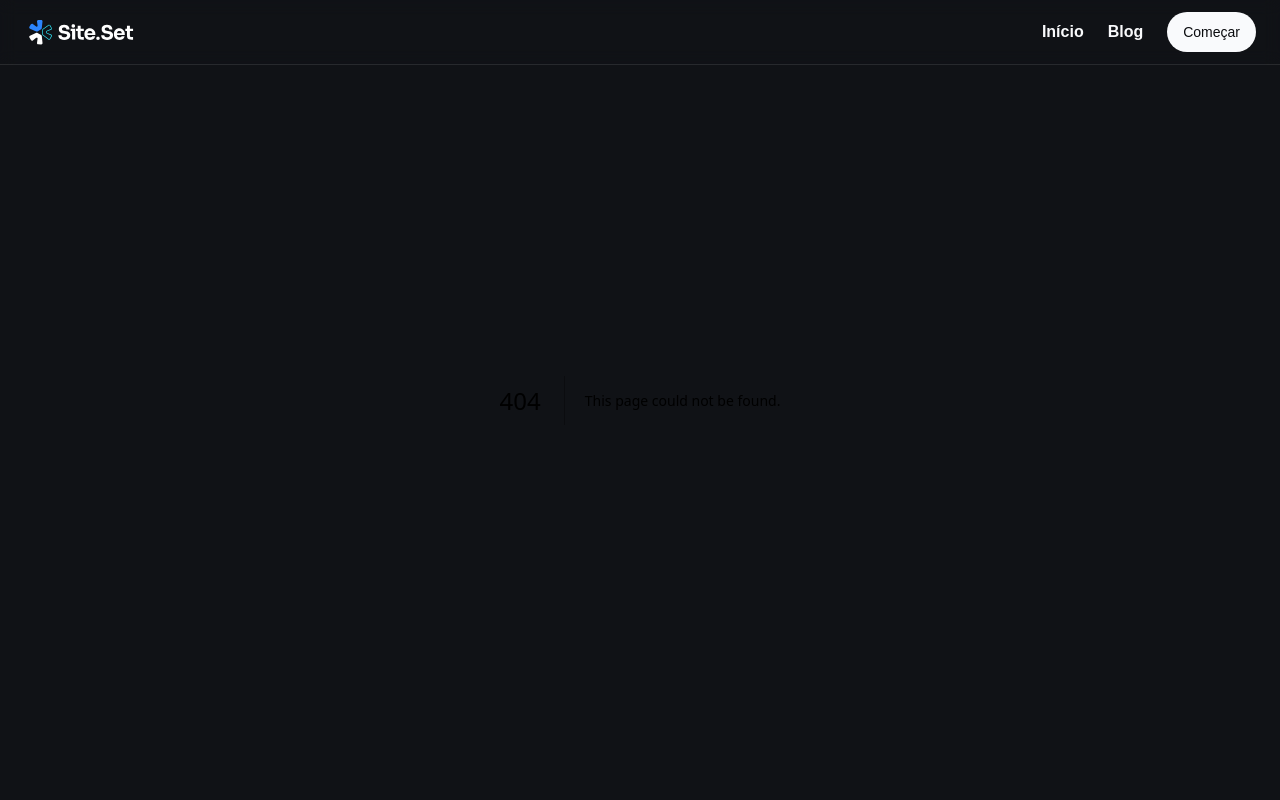
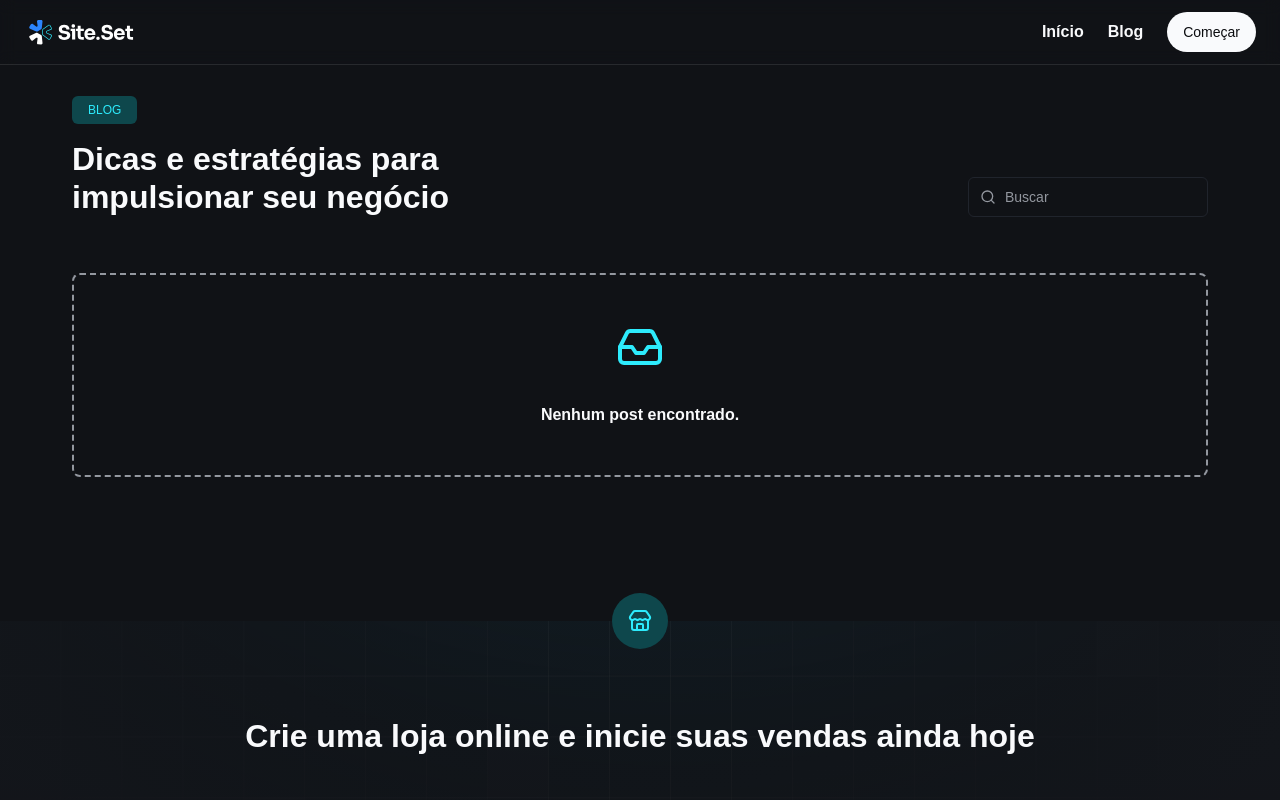
Before and after one commit to pedrobarrosgg1-a11y/projetonext, a Next.js app: page /blog-page in a window 1280 px wide. Before the commit this address had no page. Shown: the top 800 px of the page. Built offline with nearby package versions, Linux system fonts and the light colour scheme; a web font is replaced by a local one.

Commit message:
Migrating the Post Listing.

```diff
--- /dev/null
+++ b/src/app/blog/page.tsx
@@ -0,0 +1,10 @@
+import { getAllPosts } from "@/src/lib/posts";
+import { BlogList } from "@/src/templates/blog";
+
+export default function BloglistPage() {
+  const sortedPosts = getAllPosts().sort((a, b) => new Date(b.date).getTime() - new Date(a.date).getTime());
+
+  return (
+    <BlogList posts={sortedPosts} />
+  );
+}
--- a/src/components/search/search.tsx
+++ b/src/components/search/search.tsx
@@ -1,11 +1,12 @@
 import { cn } from "@/src/lib/utils";
 import { CircleX, SearchIcon } from "lucide-react";
-import { useRouter } from "next/router";
+import { useRouter, useSearchParams } from "next/navigation";
 import { useCallback } from "react";
 
 export const Search = () => {
   const router = useRouter();
-  const query = router.query.q as string;
+  const searchParams = useSearchParams();
+  const query = searchParams?.get('q') ?? '';
 
   const handleSearch = useCallback(
     (event: React.FormEvent) => {
@@ -14,33 +15,32 @@ export const Search = () => {
         router.push(`/blog?q=${encodeURIComponent(query)}`);
       }
     },
-    [query, router],
+    [query, router]
   );
 
   const handleQueryChange = (event: React.ChangeEvent<HTMLInputElement>) => {
     const newQuery = event.target.value;
-    router.push(`/blog?q=${encodeURIComponent(newQuery)}`, undefined, {
-      shallow: true,
+    router.push(`/blog?q=${encodeURIComponent(newQuery)}`, {
       scroll: false,
     });
   };
 
-  const resetSearch = useCallback(() => {
-    router.push("/blog", undefined, { shallow: true, scroll: false });
-  }, [router]);
+  const resetSearch = () => {
+    router.push('/blog', { scroll: false });
+  };
 
   return (
     <form onSubmit={handleSearch} className="relative group w-full md:w-60">
       <SearchIcon
         className={cn(
-          "text-gray-300 absolute left-3 top-1/2 -translate-y-1/2 h-4 w-4 transition-colors duration-200 group-focus-within:text-blue-300",
-          query ? " text-blue-300" : "",
+          'text-gray-300 absolute left-3 top-1/2 -translate-y-1/2 h-4 w-4 transition-colors duration-200 group-focus-within:text-blue-300',
+          query ? ' text-blue-300' : ''
         )}
       />
 
       <input
         type="text"
-        value={query || ""}
+        value={query}
         placeholder="Buscar"
         onChange={handleQueryChange}
         className="w-full h-10 md:w-60 bg-transparent border border-gray-400 pl-9 text-gray-100 rounded-md text-body-sm outline-none transition-all duration-200 focus-within:border-blue-300 focus-within:ring-1 focus-within:ring-blue-300 placeholder:text-gray-300 placeholder:text-body-sm"
@@ -48,7 +48,7 @@ export const Search = () => {
 
       {query && (
         <CircleX
-          className="absolute h-4 w-4 top-1/2 -translate-y-1/2 right-3 text-gray-300"
+          className="absolute w-4 h-4 top-1/2 -translate-y-1/2 right-3 text-gray-300"
           onClick={resetSearch}
         />
       )}
--- a/src/hooks/use-clipboard/use-clipboard.ts
+++ b/src/hooks/use-clipboard/use-clipboard.ts
@@ -1,3 +1,4 @@
+'use client';
 import { useCallback, useState, useEffect } from "react";
 
 type UseClipboardPropos = {
--- /dev/null
+++ b/src/pages/api/hello.ts
@@ -0,0 +1,13 @@
+// Next.js API route support: https://nextjs.org/docs/api-routes/introduction
+import type { NextApiRequest, NextApiResponse } from "next";
+
+type Data = {
+  name: string;
+};
+
+export default function handler(
+  req: NextApiRequest,
+  res: NextApiResponse<Data>,
+) {
+  res.status(200).json({ name: "John Doe" });
+}
--- a/src/templates/blog/blog-list.tsx
+++ b/src/templates/blog/blog-list.tsx
@@ -1,8 +1,9 @@
+'use client';
 import { Search } from "@/src/components/search/search";
-import { useRouter } from "next/router";
 import { PostCard } from "./components/post-card";
 import { PostGridCard } from "./components/post-grid-card";
 import { Inbox } from "lucide-react";
+import { useSearchParams } from "next/navigation";
 
 type Author = {
   name: string;
@@ -23,8 +24,8 @@ export type BlogListProps = {
 }
 
 export function BlogList({ posts }: BlogListProps) {
-  const router = useRouter();
-  const query = router.query.q as string;
+  const searchParams = useSearchParams();
+  const query = searchParams?.get('q') ?? '';
   const pageTitle = query
     ? `Resultados de busca para "${query}"`
     : "Dicas e estratégias para impulsionar seu negócio";
```
Also changed, not shown: src/app/blog/[slug].tsx (added), src/pages/blog-page/[slug].tsx (renamed from src/pages/blog/[slug].tsx), src/pages/blog-page/index.tsx (renamed from src/pages/blog/index.tsx), src/pages/document.tsx (renamed from src/pages/api/document.tsx).
